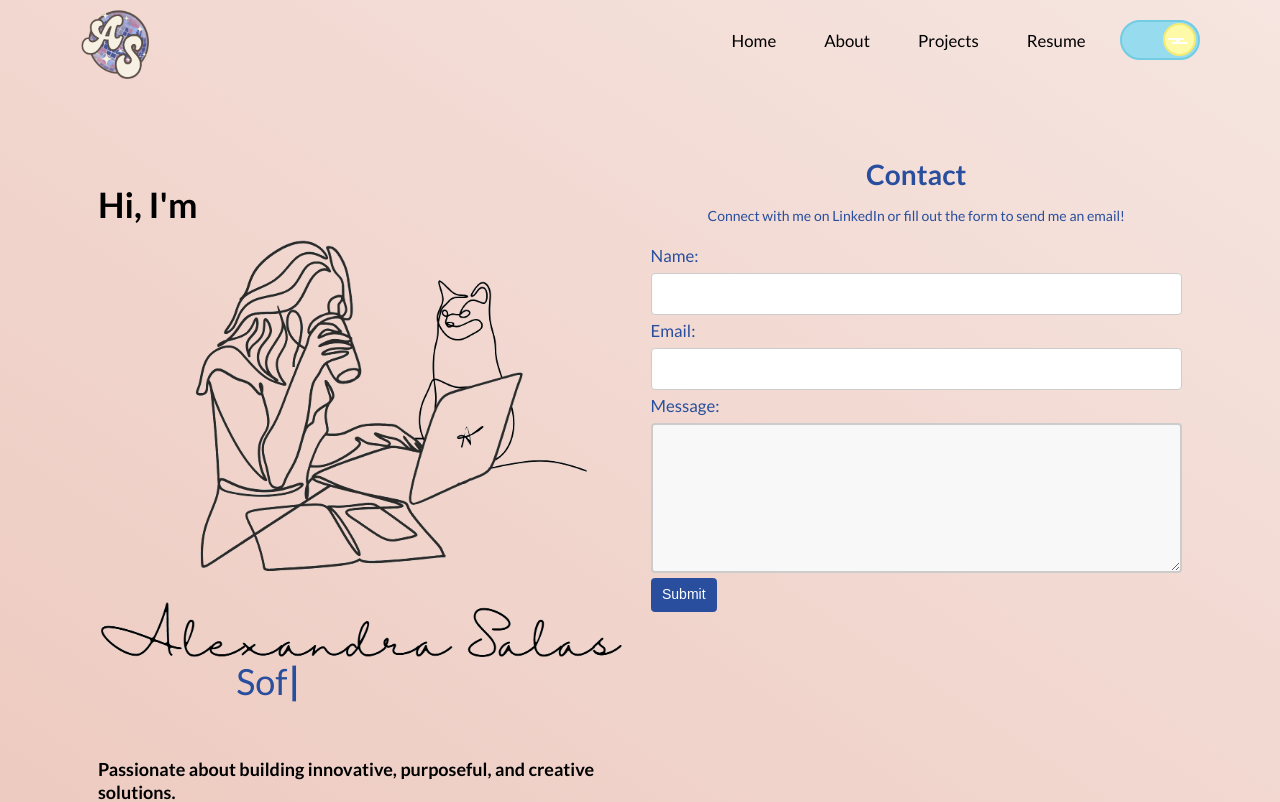
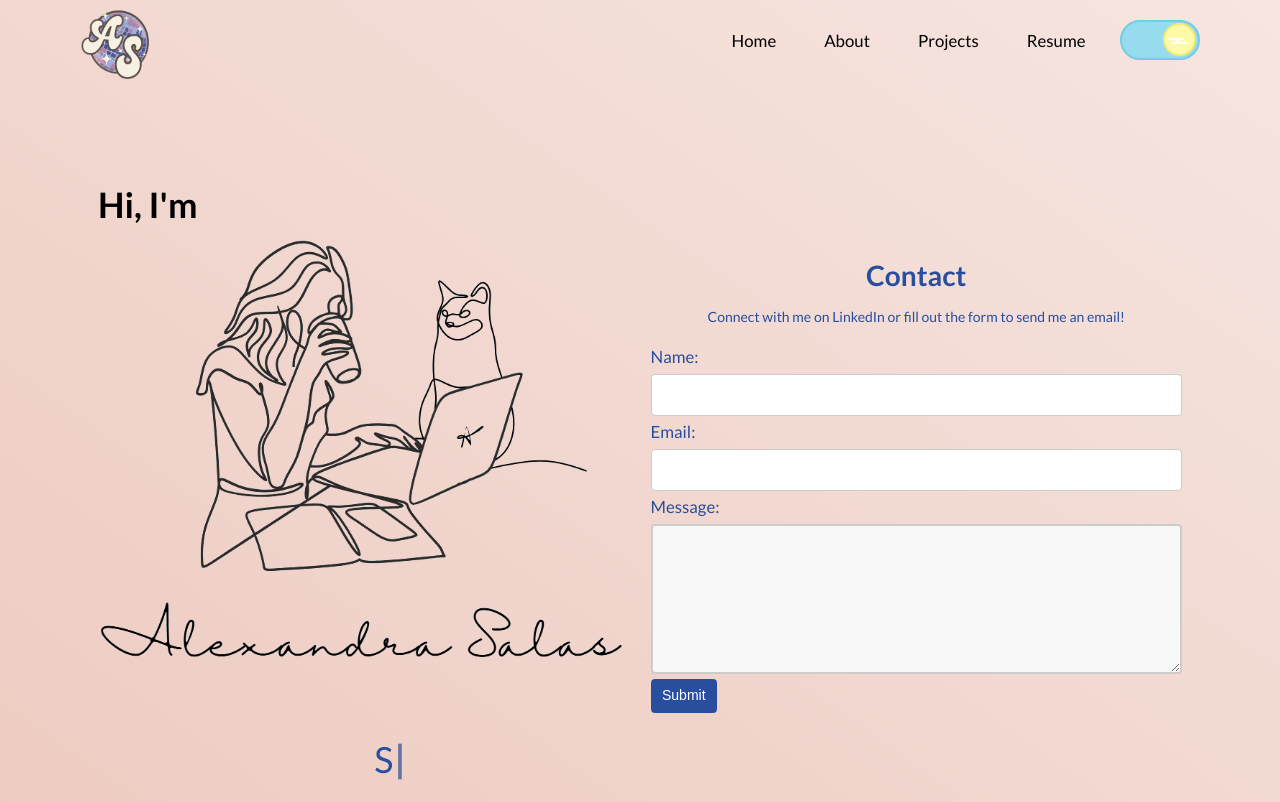
Before and after one commit to aesalas/SalasPortfolio, a React (Create React App) app: page / in a window 1280 px wide. Shown: the top 802 px of the page. Built offline with nearby package versions, Linux system fonts and the light colour scheme.

Commit message:
Update Home.js

```diff
--- a/src/components/Home/Home.js
+++ b/src/components/Home/Home.js
@@ -30,6 +30,15 @@ function Home() {
                   />
 
                 </Col>
+                <Col className = "home-contact">
+              <Col className="home-about-social">
+              <h1>Contact</h1>
+                <p>Connect with me on LinkedIn or fill out the form to send me an email!</p>
+
+                  <ContactForm/>
+
+              </Col>
+            </Col>
               </Row>
               <Row>
                 <Col md={{ span: 8, offset: 3 }}>
@@ -45,15 +54,7 @@ function Home() {
                 </Col>
               </Row>
             </Col>
-            <Col className = "home-contact">
-              <Col className="home-about-social">
-              <h1>Contact</h1>
-                <p>Connect with me on LinkedIn or fill out the form to send me an email!</p>
 
-                  <ContactForm/>
-
-              </Col>
-            </Col>
             </Row>
         </Container>
       </Container>
```
